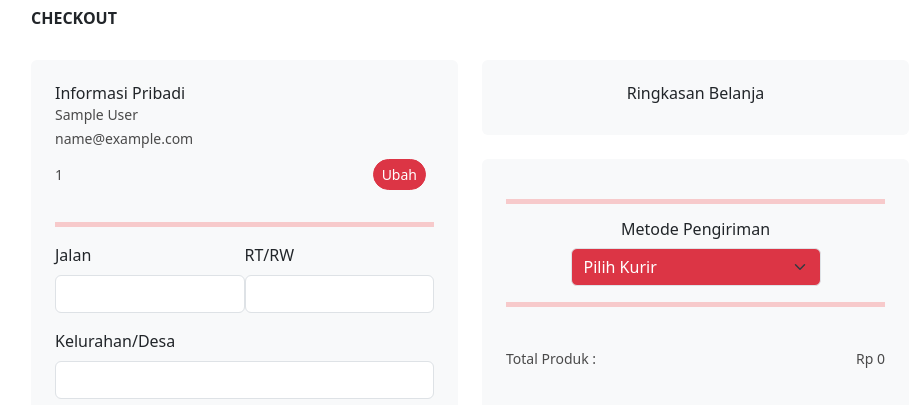
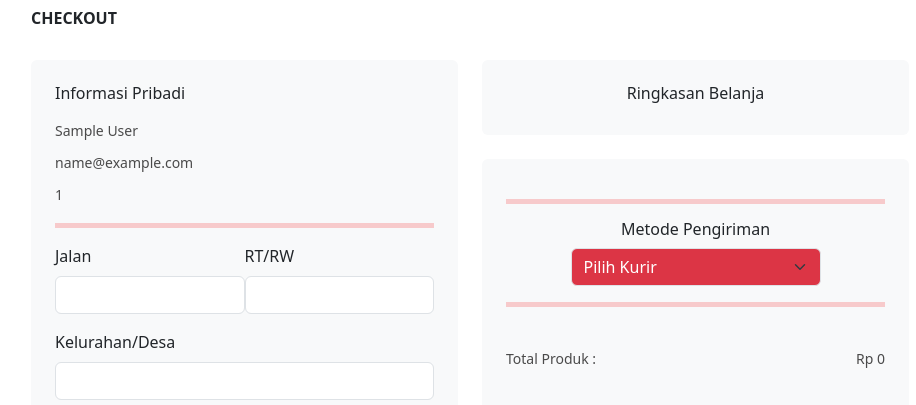
Before and after one commit to MuhammadRamaPradipaWijaya/Omah-Koki-Jember, a Flask app: page /checkout in a window 1280 px wide. Shown: the part 87-492 px from the top of the page, without its empty margins (170-1086 px from the left). Run offline with Flask 3, Linux system fonts and the light colour scheme; the visitor is signed in with stand-in values (Sample User, id 1); data that the repository does not hold is empty; some libraries are stand-ins or nearby versions.

Commit message:
Update checkout.html

```diff
--- a/templates/checkout.html
+++ b/templates/checkout.html
@@ -10,15 +10,10 @@
         <div class="row g-4">
           <div class="col-sm-12 col-xl-6">
             <div class="bg-light rounded p-4">
-              <h6 class="mb-0">Informasi Pribadi</h6>
-              <p class="mb-0"><strong>{{ session['nama'] }}</strong></p>
-              <p class="mb-0"><strong>{{ session['email'] }}</strong></p>
-              <div class="d-flex align-items-center justify-content-between mb-4">
-                <p class="mb-0"><strong>{{ session['telepon'] }}</strong></p>
-                <button type="button" class="btn btn-sm btn-danger rounded-pill m-2">
-                  Ubah
-                </button>
-              </div>
+              <h6 class="mb-3">Informasi Pribadi</h6>
+              <p class="mb-2"><strong>{{ session['nama'] }}</strong>
+              <p class="mb-2"><strong>{{ session['email'] }}</strong></p>
+              <p class="mb-0"><strong>{{ session['telepon'] }}</strong></p>
               <strong>
                 <hr style="border: none; height: 5px; background-color: #f33f3f" />
               </strong>
```
